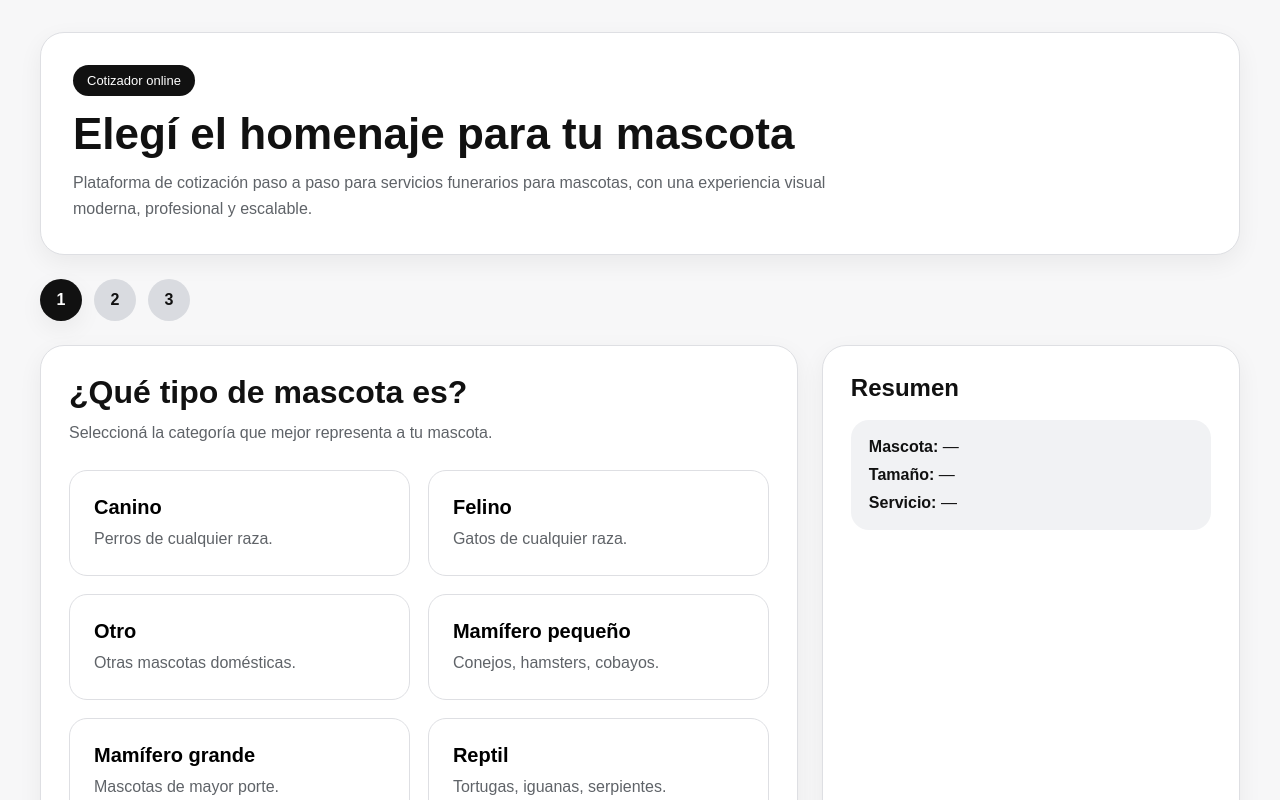
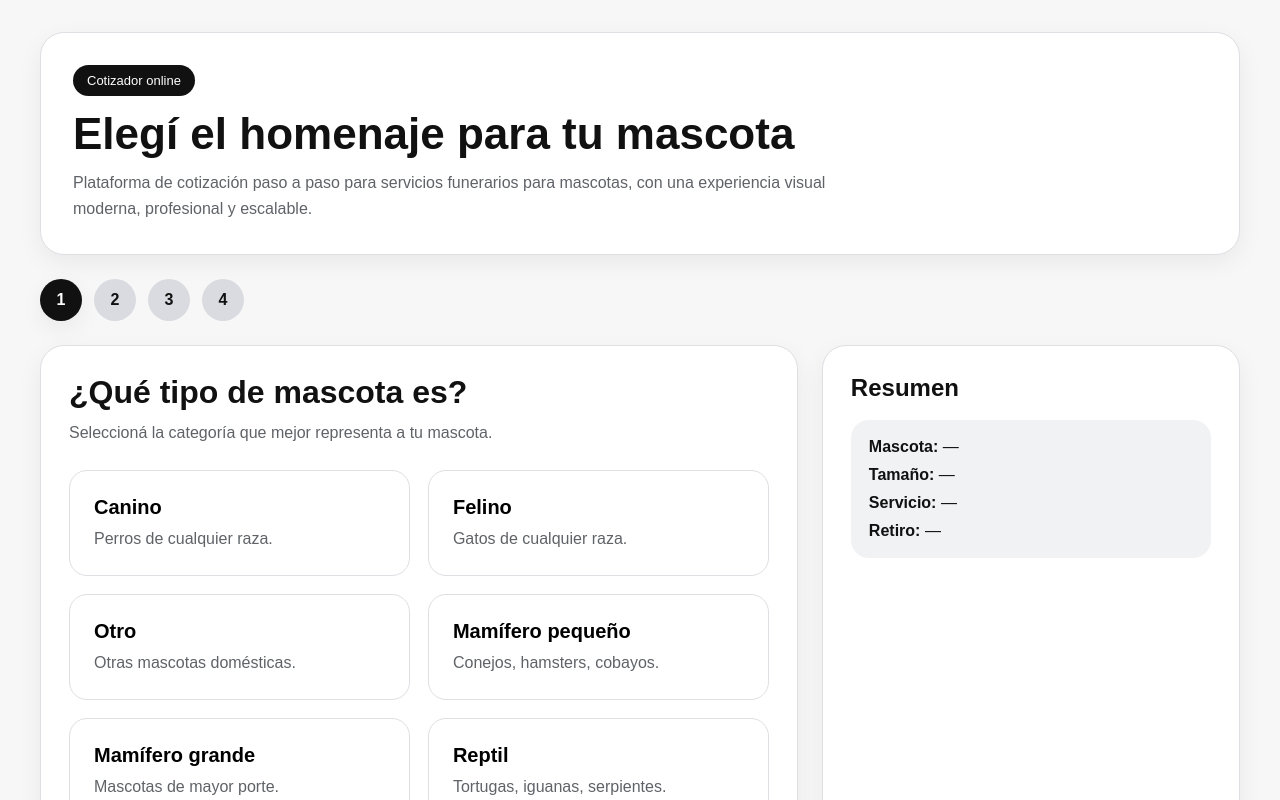
Before and after one commit to ffrankito/Paginacementerio, a React (Vite) app: page / in a window 1280 px wide. Shown: the top 800 px of the page. Built offline with nearby package versions, Linux system fonts and the light colour scheme.

Commit message:
Paso 11: agregar modalidad de retiro al cotizador

```diff
--- a/src/App.jsx
+++ b/src/App.jsx
@@ -6,8 +6,9 @@ import OptionCard from "./components/OptionCard";
 import { petTypes } from "./data/petTypes";
 import { sizes } from "./data/sizes";
 import { services } from "./data/services";
+import { pickupMethods } from "./data/pickupMethods";
 
-const TOTAL_STEPS = 3;
+const TOTAL_STEPS = 4;
 
 export default function App() {
   const [step, setStep] = useState(1);
@@ -15,10 +16,12 @@ export default function App() {
     petType: "",
     size: "",
     service: "",
+    pickupMethod: "",
   });
 
   const handleNext = () => {
     if (!canContinue()) return;
+
     if (step < TOTAL_STEPS) {
       setStep((prev) => prev + 1);
     }
@@ -34,6 +37,7 @@ export default function App() {
     if (step === 1) return formData.petType !== "";
     if (step === 2) return formData.size !== "";
     if (step === 3) return formData.service !== "";
+    if (step === 4) return formData.pickupMethod !== "";
     return false;
   };
 
@@ -92,6 +96,7 @@ export default function App() {
       );
     }
 
+    if (step === 3) {
       return (
         <>
           <div className="workspace__header">
@@ -116,6 +121,40 @@ export default function App() {
           </div>
         </>
       );
+    }
+
+    if (step === 4) {
+      return (
+        <>
+          <div className="workspace__header">
+            <h2 className="section-title">¿Cómo preferís el retiro?</h2>
+            <p className="section-text">
+              Elegí si vas a acercar a tu mascota a una sucursal o si preferís
+              que el retiro se haga a domicilio.
+            </p>
+          </div>
+
+          <div className="grid grid-2">
+            {pickupMethods.map((item) => (
+              <OptionCard
+                key={item.id}
+                title={item.title}
+                desc={item.desc}
+                selected={formData.pickupMethod === item.id}
+                onClick={() =>
+                  setFormData((prev) => ({
+                    ...prev,
+                    pickupMethod: item.id,
+                  }))
+                }
+              />
+            ))}
+          </div>
+        </>
+      );
+    }
+
+    return null;
   };
 
   return (
@@ -155,14 +194,23 @@ export default function App() {
                 {petTypes.find((item) => item.id === formData.petType)?.title ||
                   "—"}
               </p>
+
               <p>
                 <strong>Tamaño:</strong>{" "}
                 {sizes.find((item) => item.id === formData.size)?.title || "—"}
               </p>
+
               <p>
                 <strong>Servicio:</strong>{" "}
                 {services.find((item) => item.id === formData.service)?.title ||
                   "—"}
+              </p>
+
+              <p>
+                <strong>Retiro:</strong>{" "}
+                {pickupMethods.find(
+                  (item) => item.id === formData.pickupMethod
+                )?.title || "—"}
               </p>
             </div>
           </aside>
--- /dev/null
+++ b/src/data/pickupMethods.js
@@ -0,0 +1,17 @@
+export const pickupMethods = [
+  {
+    id: "sucursal-cordoba",
+    title: "La llevo a Sucursal Córdoba",
+    desc: "Entrega presencial en sucursal.",
+  },
+  {
+    id: "sucursal-cucha-cucha",
+    title: "La llevo a Sucursal Cucha Cucha",
+    desc: "Entrega presencial en sucursal.",
+  },
+  {
+    id: "domicilio",
+    title: "Prefiero retiro a domicilio",
+    desc: "Buscaremos a tu mascota en el domicilio indicado.",
+  },
+];
```
Lines whose indentation alone changed are shown as unchanged.
